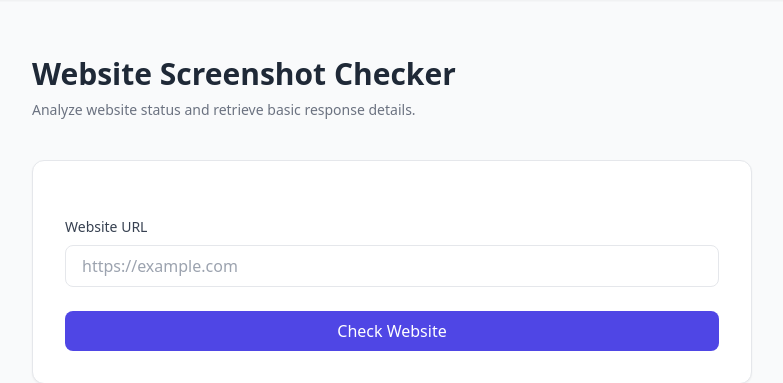
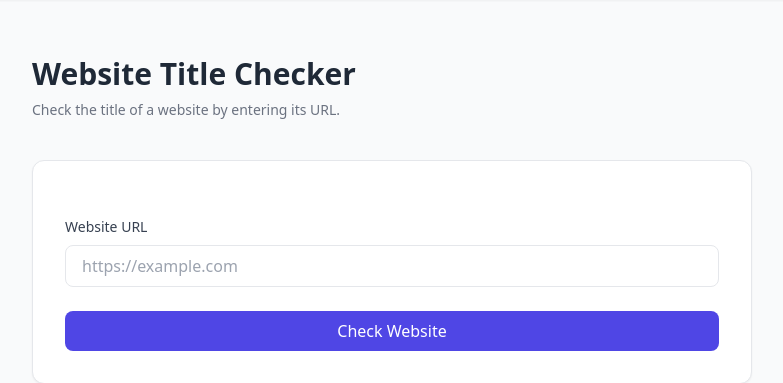
Before and after one commit to abh0x1/HTools, a Django app: page /tools/web-screenshot/ in a window 1280 px wide. Shown: the part 70-453 px from the top of the page, without its empty margins (248-1031 px from the left). Run offline with Django 5.2, Linux system fonts and the light colour scheme; some libraries are stand-ins or nearby versions.

Commit message:
Update website title checker

```diff
--- a/htools_source_code/htools/home/templates/home/dashboard.html
+++ b/htools_source_code/htools/home/templates/home/dashboard.html
@@ -54,10 +54,10 @@
         <a href="{% url 'web_screenshot:index' %}" class="bg-white border rounded-xl p-5 hover:shadow-md transition">
             <div class="flex items-center gap-3 mb-3 text-purple-600">
                 <span class="material-symbols-outlined">photo_camera</span>
-                <h3 class="font-medium">Website Screenshot</h3>
+                <h3 class="font-medium">Website Title Checker</h3>
             </div>
             <p class="text-xs text-gray-500">
-                Capture webpage screenshots.
+                Check website titles.
             </p>
         </a>
 
--- a/htools_source_code/htools/web_screenshot/templates/web_screenshot/checker.html
+++ b/htools_source_code/htools/web_screenshot/templates/web_screenshot/checker.html
@@ -6,10 +6,10 @@
     <!-- Heading -->
     <div class="mb-10">
         <h2 class="text-3xl font-bold text-gray-800 mb-2">
-            Website Screenshot Checker
+            Website Title Checker
         </h2>
         <p class="text-gray-500 text-sm">
-            Analyze website status and retrieve basic response details.
+            Check the title of a website by entering its URL.
         </p>
     </div>
 
```
Also changed, not shown: htools_screenshot/dashboard.png, htools_source_code/htools/db.sqlite3.
